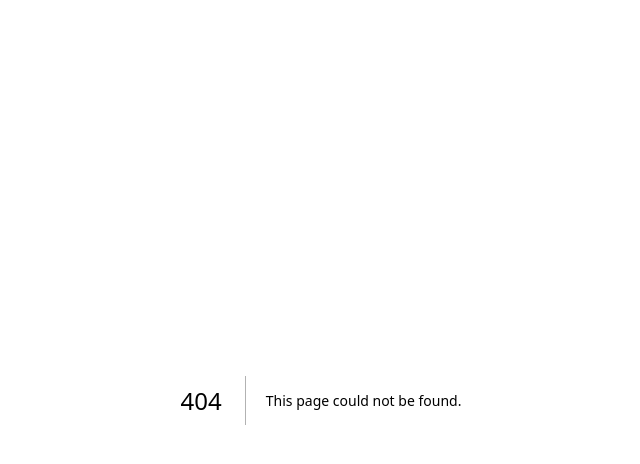
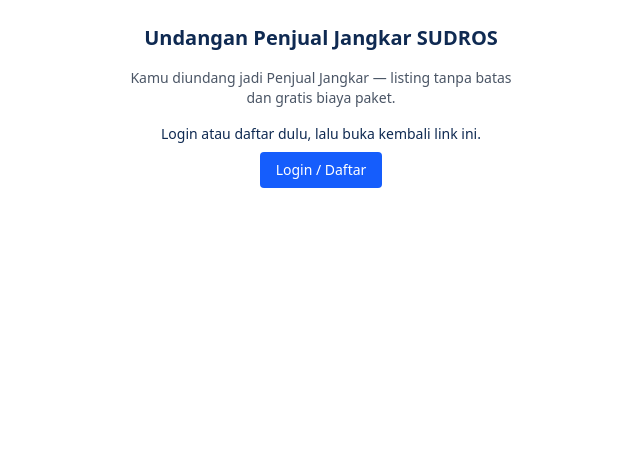
Before and after one commit to nadinesuhendro-png/SUDROS, a Next.js app: page /join-anchor/1 in a window 1280 px wide. Before the commit this address had no page. Shown: the top 464 px of the page, without its empty margins (319-959 px from the left). Built offline with nearby package versions, Linux system fonts and the light colour scheme; no server answers.

Commit message:
Create page.tsx

```diff
--- /dev/null
+++ b/app/join-anchor/[token]/page.tsx
@@ -0,0 +1,58 @@
+// PATH: app/join-anchor/[token]/page.tsx
+// AKSI: BUAT FILE BARU
+
+import { createClient } from "@/lib/supabase/server";
+import { redeemAnchorInvite } from "./actions";
+
+const STATUS_TEXT: Record<string, string> = {
+  invalid: "Link undangan tidak valid.",
+  used: "Link undangan ini sudah pernah dipakai.",
+  expired: "Link undangan ini sudah kedaluwarsa.",
+  error: "Terjadi kesalahan, coba lagi.",
+};
+
+export default async function JoinAnchorPage({
+  params,
+  searchParams,
+}: {
+  params: Promise<{ token: string }>;
+  searchParams: Promise<{ status?: string }>;
+}) {
+  const { token } = await params;
+  const { status } = await searchParams;
+
+  const supabase = await createClient();
+  const {
+    data: { user },
+  } = await supabase.auth.getUser();
+
+  const redeemWithToken = redeemAnchorInvite.bind(null, token);
+
+  return (
+    <div className="max-w-md mx-auto p-6 text-center space-y-4">
+      <h1 className="text-xl font-semibold">Undangan Penjual Jangkar SUDROS</h1>
+      <p className="text-sm text-gray-600">
+        Kamu diundang jadi Penjual Jangkar — listing tanpa batas dan gratis biaya paket.
+      </p>
+
+      {status && STATUS_TEXT[status] && (
+        <p className="text-sm text-red-600">{STATUS_TEXT[status]}</p>
+      )}
+
+      {!user ? (
+        <div className="space-y-2">
+          <p className="text-sm">Login atau daftar dulu, lalu buka kembali link ini.</p>
+          <a href="/login" className="inline-block px-4 py-2 rounded bg-blue-600 text-white text-sm">
+            Login / Daftar
+          </a>
+        </div>
+      ) : (
+        <form action={redeemWithToken}>
+          <button type="submit" className="px-4 py-2 rounded bg-blue-600 text-white text-sm">
+            Aktifkan Status Penjual Jangkar
+          </button>
+        </form>
+      )}
+    </div>
+  );
+}
```
